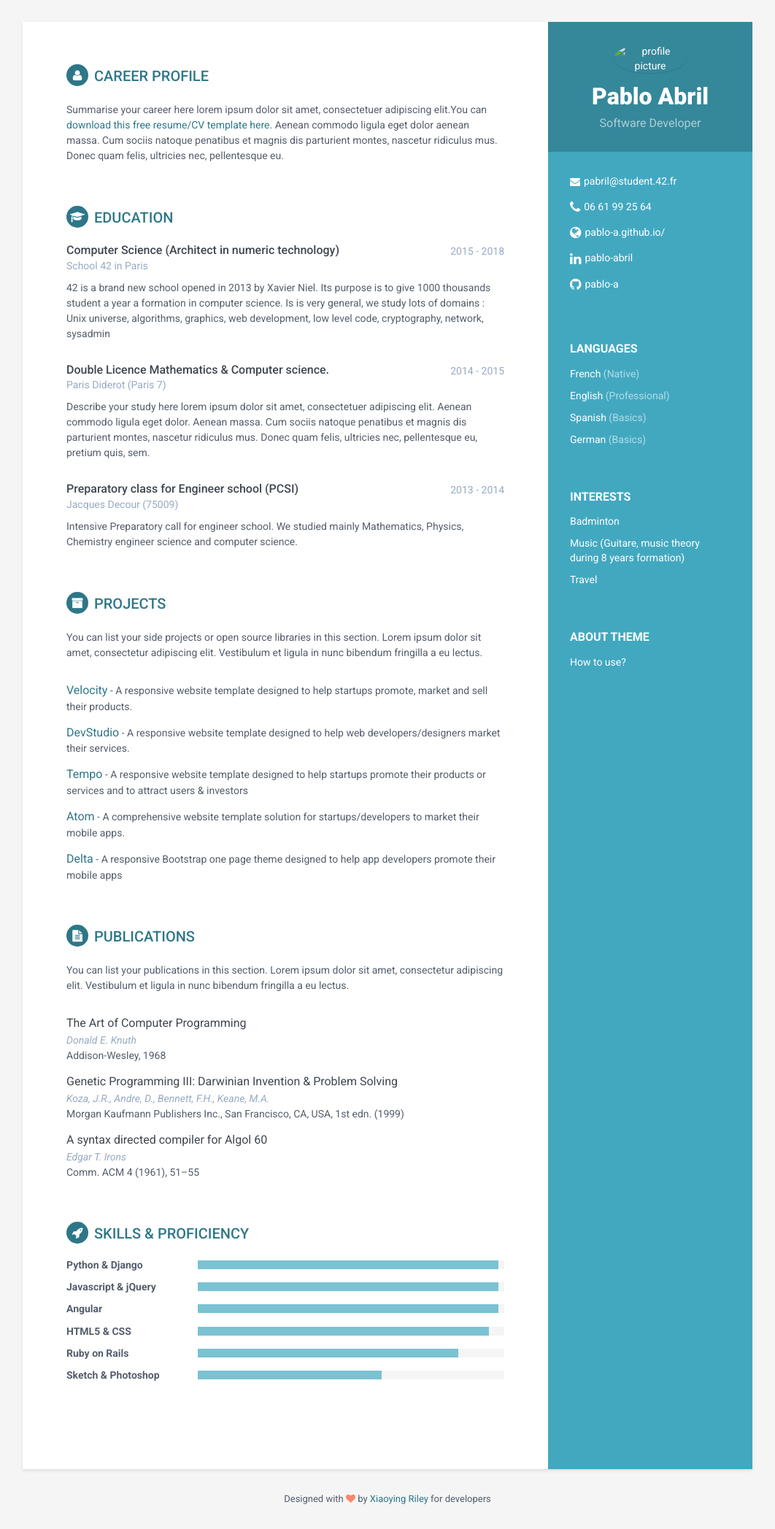
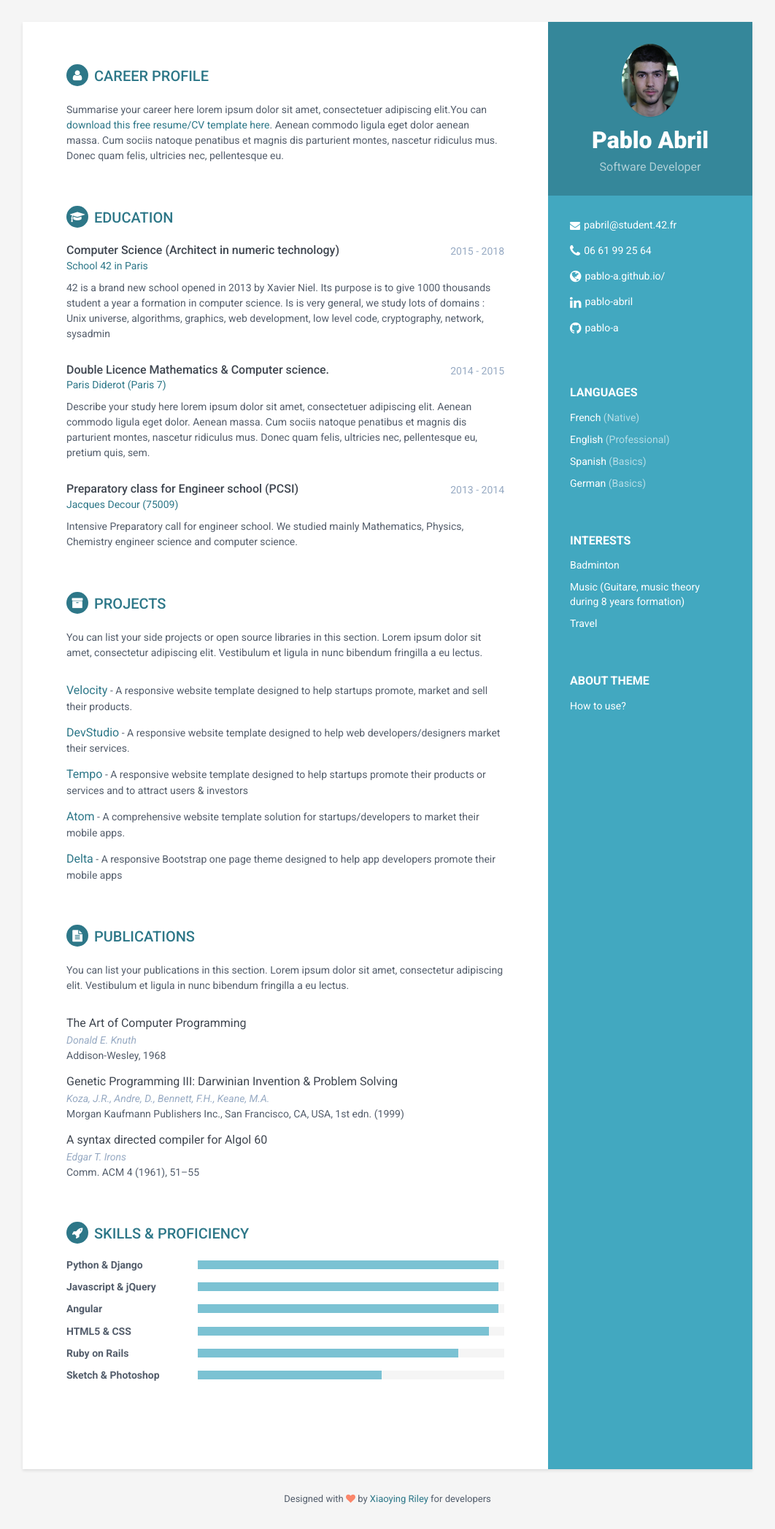
Before and after one commit to pablo-a/my_CV, a Jekyll site: the page built from index.html, in a window 1280 px wide. Shown: the whole page at 73% size, without its empty margins (109-1171 px from the left). Built offline with Jekyll 4.4.1, drawn with Linux system fonts in a browser that asks for light colours.

Commit message:
reupload profile pic + add some link on education

```diff
--- a/_data/data.yml
+++ b/_data/data.yml
@@ -60,6 +60,7 @@ studies:
     - education:
       degree: Computer Science (Architect in numeric technology)
       university: School 42 in Paris
+      link: "www.42.fr"
       time: 2015 - 2018
       details: "42 is a brand new school opened in 2013 by Xavier Niel. Its purpose is to
       give 1000 thousands student a year a formation in computer science. Is is very general,
@@ -69,6 +70,7 @@ studies:
     - education:
       degree: Double Licence Mathematics & Computer science.
       university: Paris Diderot (Paris 7)
+      link: "www.42.fr"
       time: 2014 - 2015
       details: "Describe your study here lorem ipsum dolor sit amet, consectetuer adipiscing
       elit. Aenean commodo ligula eget dolor. Aenean massa. Cum sociis natoque penatibus et
@@ -78,6 +80,7 @@ studies:
     - education:
       degree: Preparatory class for Engineer school (PCSI)
       university: Jacques Decour (75009)
+      link: "www.42.fr"
       time: 2013 - 2014
       details: "Intensive Preparatory call for engineer school. We studied mainly Mathematics, Physics, Chemistry
       engineer science and computer science."
--- a/_includes/education.html
+++ b/_includes/education.html
@@ -12,7 +12,7 @@
                 <div class="time">{{ education.time }}</div>
               </div><!--//upper-row-->
 
-              <div class="university">{{ education.university }}</div>
+              <div class="university"><a href={{ education.link }} >{{ education.university }}</a></div>
             </div><!--//meta-->
 
             {% if education.details %}
```
Also changed, not shown: assets/images/pabril.png (renamed from pabril.png).
